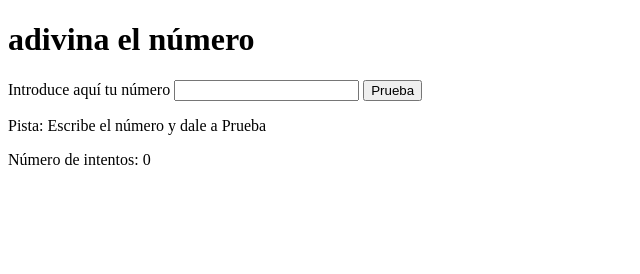
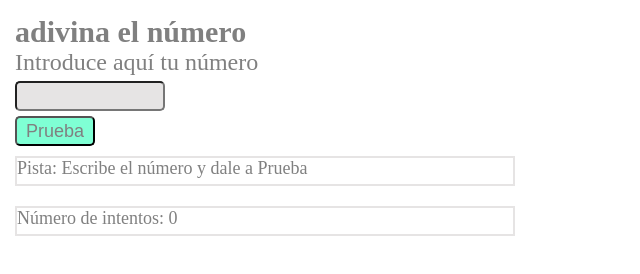
Before and after one commit to lupeMorales/guess-the-number, a plain HTML site: page index.html in a window 1280 px wide. Shown: the whole page, without its empty margins (0-640 px from the left). Drawn offline with Linux system fonts and the light colour scheme.

Commit message:
add styles

```diff
--- a/css/styles.css
+++ b/css/styles.css
@@ -0,0 +1,53 @@
+:root {
+  --text-color: grey;
+  --secondary-color: rgb(230, 228, 228);
+  --adalab-colot: aquamarine;
+}
+* {
+  padding: 0;
+  margin: 0;
+  box-sizing: border-box;
+  font-size: 62.5%;
+}
+.container {
+  display: flex;
+  flex-direction: column;
+  padding: 15px;
+}
+.title {
+  font-size: 3rem;
+  color: var(--text-color);
+}
+.label {
+  font-size: 2.4rem;
+  color: var(--text-color);
+}
+.number {
+  width: 150px;
+  height: 30px;
+  background-color: var(--secondary-color);
+  border-radius: 5px;
+}
+.btn {
+  width: 80px;
+  height: 30px;
+  background-color: var(--adalab-colot);
+  border-radius: 5px;
+  font-size: 1.8rem;
+  color: var(--text-color);
+}
+.form {
+  display: flex;
+  flex-direction: column;
+  row-gap: 5px;
+}
+.result {
+  height: 30px;
+  max-width: 500px;
+  border: solid 2px var(--secondary-color);
+  margin: 10px 0;
+}
+.result p {
+  font-size: 1.8rem;
+  color: var(--text-color);
+}
--- a/index.html
+++ b/index.html
@@ -8,20 +8,21 @@
     <title>Adivina el número</title>
   </head>
   <body>
-    <main>
+    <main class="container" >
       <h1 class="title">adivina el número</h1>
       <form action="" class="form">
-        <label for="number">Introduce aquí tu número</label>
+        <label  class="label" for="number">Introduce aquí tu número</label>
         <input class="js-inputNum number" type="text" id="number" name="number" value=""/>
 
-            <input  class="js-btn button" type="submit" value="Prueba" />
+            <input  class="js-btn button btn" type="submit" value="Prueba" />
           </form>
       </form>
 
       <div class="result">
-        <p class="clue js-clue">Pista: Escribe el número y dale a Prueba</p>
-        <p class="count js-count">Número de intentos: 0</p>
-      </div>
+        <p class="clue js-clue">Pista: Escribe el número y dale a Prueba</p> </div>
+        <div class="result"> <p class="count js-count">Número de intentos: 0</p></div>
+
+
     </main>
     <script src="./js/main.js"></script>
   </body>
--- a/js/main.js
+++ b/js/main.js
@@ -17,11 +17,13 @@ function getRandom() {
 console.log(`random: ${getRandom()}`);
 
 function validateNum(num) {
-  num = inputNumber.value;
+  num = parseInt(inputNumber.value);
   const random = getRandom();
   if (num > random) {
+    clue.innerHTML = "Demasiado alto";
     console.log("es mayor");
   } else if (num < random) {
+    clue.innerHTML = "Demasiado bajo";
     console.log("es menos");
   }
 }
```
